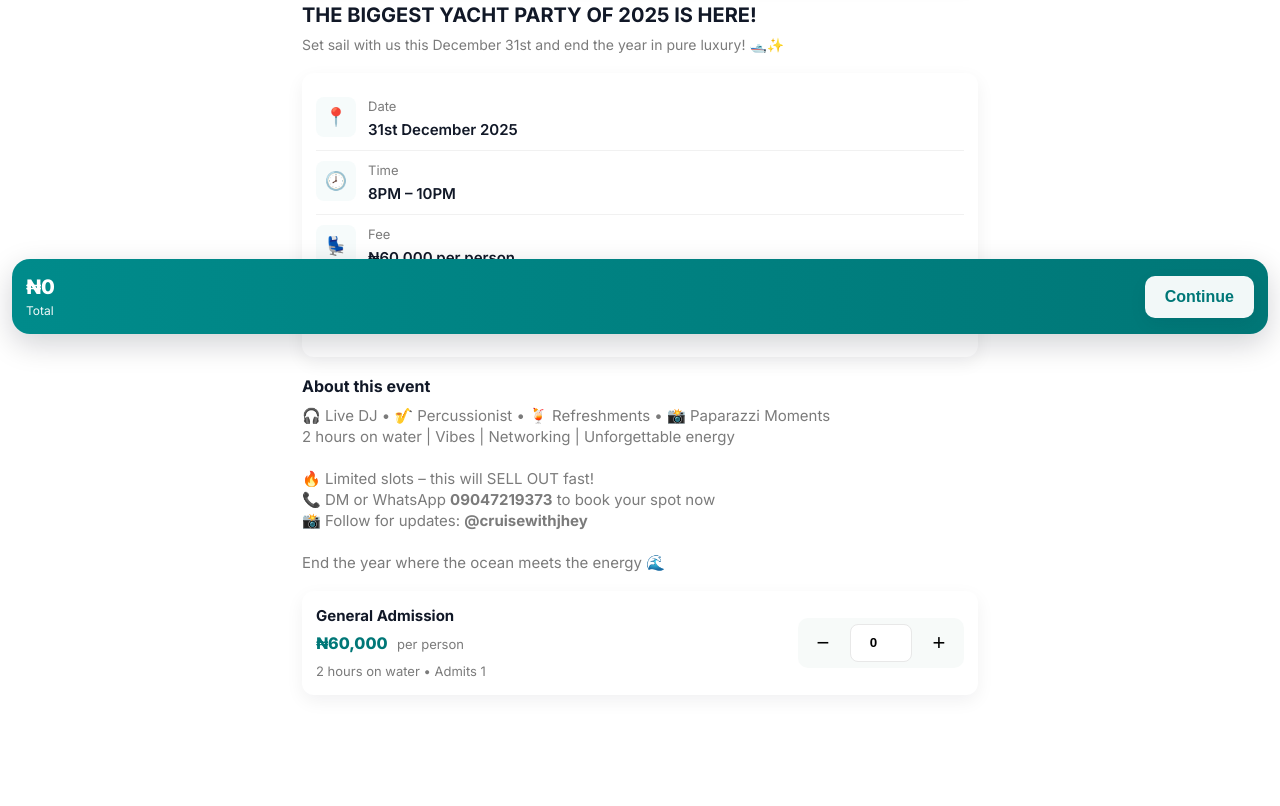
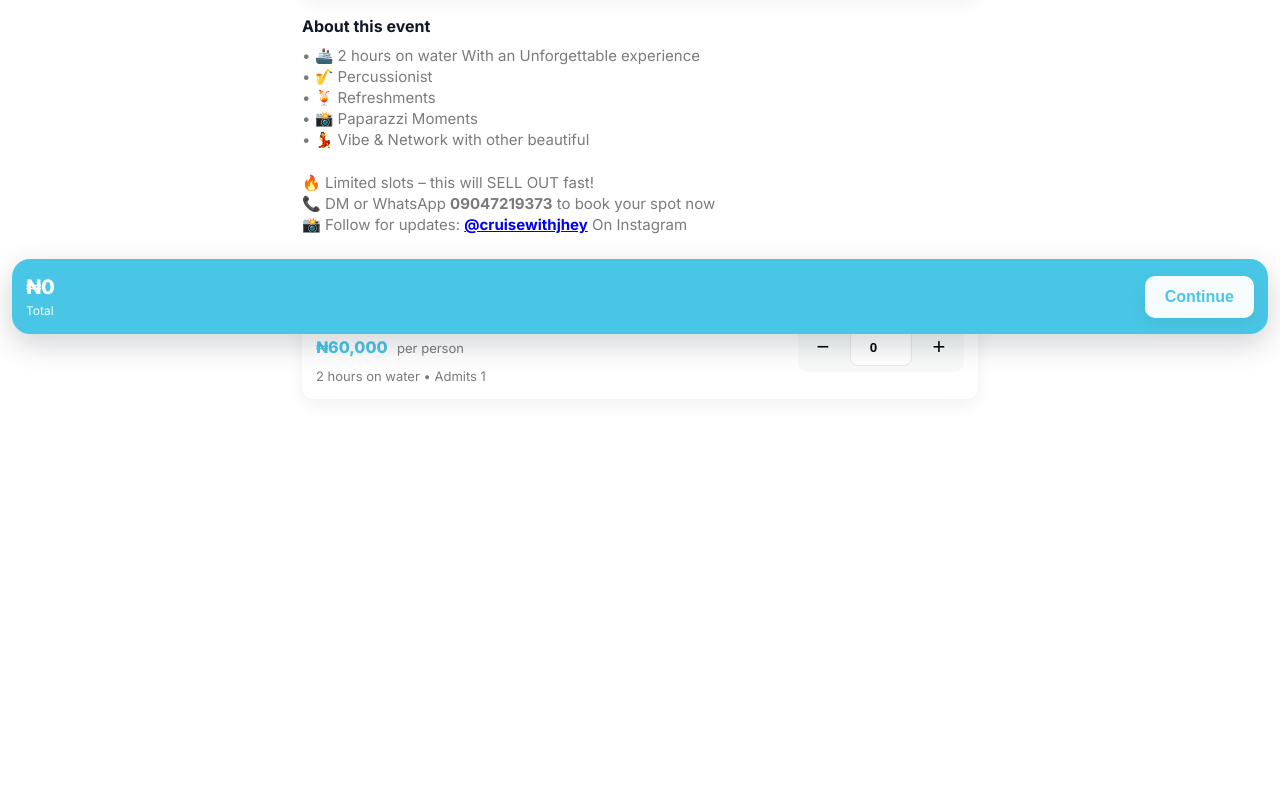
Before and after one commit to nelsonemma/git-github.com-nelsonemma-Booking-webpage, a plain HTML site: page index.html in a window 1280 px wide. Shown: the part 452-1258 px from the top of the page. After the commit the page ends 993 px from the top, so only its background shows below. Drawn offline with Linux system fonts and the light colour scheme; a script that the page names is missing.

Commit message:
3rd commit

```diff
--- a/index.html
+++ b/index.html
@@ -30,7 +30,7 @@
   <div class="nav-backdrop" id="navBackdrop" aria-hidden="true"></div>
   <nav class="mobile-nav" id="mobileNav" aria-hidden="true">
     <ul>
-      <li><a href="https://picnicboat-ltd.example" target="_blank" rel="noopener">Visit Picnicboat Ltd</a></li>
+      <li><a href="https://picnicboat-ng.com/" target="_blank" rel="noopener">Visit Picnicboat Ltd</a></li>
       <li><a href="#contact">Contact</a></li>
     </ul>
     <button class="nav-close" id="navCloseBtn" aria-label="close menu">Close</button>
@@ -39,7 +39,18 @@
   <main class="container">
     <!-- Event banner (replace src with your banner) -->
     <section class="banner-card">
-      <img id="event-banner" src="./WhatsApp Image 2025-10-09 at 7.30.22 AM.jpeg" alt="Yacht Party Banner">
+      <!-- <img id="event-banner" src="./WhatsApp Image 2025-10-09 at 7.30.22 AM.jpeg" alt="Yacht Party Banner"> -->
+
+
+
+      <!-- instagram embed -->
+
+  <blockquote
+    class="instagram-media"
+    data-instgrm-permalink="https://www.instagram.com/reel/DP1QQSJghtx/?igsh=MXB0MnBtOGFzajZ4NA=="
+    data-instgrm-version="14"
+    style="width:100%; max-width:540px; margin:auto;">
+  </blockquote>
     </section>
 
     <!-- Title & CTA -->
@@ -70,7 +81,8 @@
         <div class="detail-icon">💺</div>
         <div>
           <div class="detail-label">Fee</div>
-          <div class="detail-text">₦60,000 per person</div>
+          <div class="detail-text">₦60,000 per person  <em>(100K for couples)</em></div>
+
         </div>
       </div>
 
@@ -78,7 +90,7 @@
         <div class="detail-icon">📍</div>
         <div>
           <div class="detail-label">Location</div>
-          <div class="detail-text">Shared upon booking</div>
+          <div class="detail-text">Lekki, Phase 1 <em>*full details Shared upon booking*</em> </div>
         </div>
       </div>
     </section>
@@ -86,14 +98,18 @@
     <!-- About text -->
     <section class="about-card" id="contact">
       <h2>About this event</h2>
-      <p>
-        🎧 Live DJ • 🎷 Percussionist • 🍹 Refreshments • 📸 Paparazzi Moments<br>
-        2 hours on water | Vibes | Networking | Unforgettable energy<br><br>
-        🔥 Limited slots – this will SELL OUT fast!<br>
+      <p>• 🚢 2 hours on water With an Unforgettable experience</p>
+        <P>• 🎷 Percussionist</P>
+        <P>• 🍹 Refreshments </P>
+        <P>• 📸 Paparazzi Moments<br></P>
+        <P>• 💃 Vibe & Network with other beautiful</P> <br>
+        <P>🔥 Limited slots – this will SELL OUT fast!<br>
         📞 DM or WhatsApp <strong>09047219373</strong> to book your spot now<br>
-        📸 Follow for updates: <strong>@cruisewithjhey</strong><br><br>
-        End the year where the ocean meets the energy 🌊
-      </p>
+        📸 Follow for updates: <a href="https://www.instagram.com/cruisewithjhey?igsh=MWV3MmtyZmc2ZzkzZQ%3D%3D&utm_source=qr"><strong>  @cruisewithjhey</strong></a> On Instagram<br><br>
+        End the year where the ocean meets the energy 🌊</P>
+
+
+
     </section>
 
     <!-- Ticket selector -->
@@ -127,6 +143,9 @@
     </div>
   </aside>
 
+
+  <script async src="//www.instagram.com/embed.js"></script>
+
   <script src="script.js"></script>
 </body>
 </html>
--- a/style.css
+++ b/style.css
@@ -1,6 +1,6 @@
 :root{
-  --teal-500: #008B8B;
-  --teal-600: #007777;
+  --teal-500: #49c6e5;
+  --teal-600: #49c6e5;
   --bg: #ffffff;
   --muted: #7b7b7b;
   --card-radius: 14px;
@@ -119,6 +119,7 @@ body{
   width:100%;
   height:220px;
   object-fit:contain;
+
 }
 
 /* Title */
```
